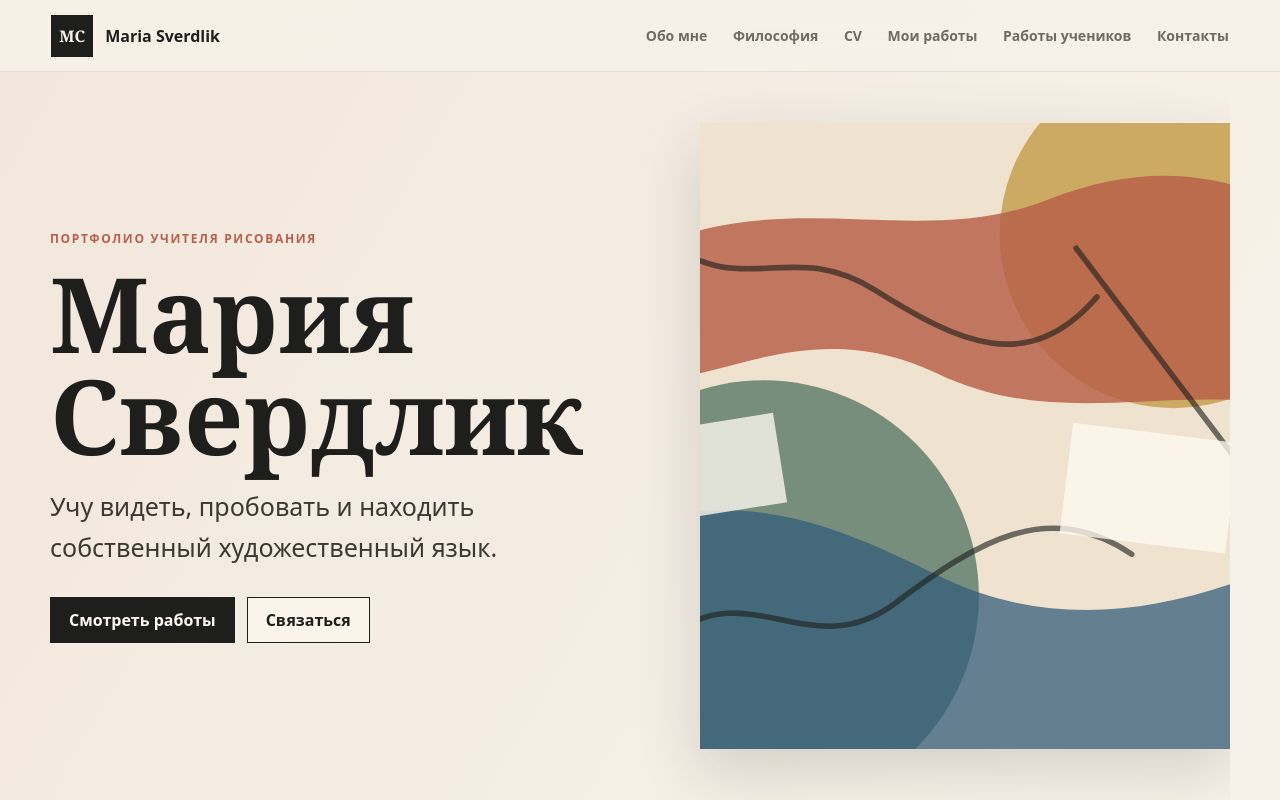
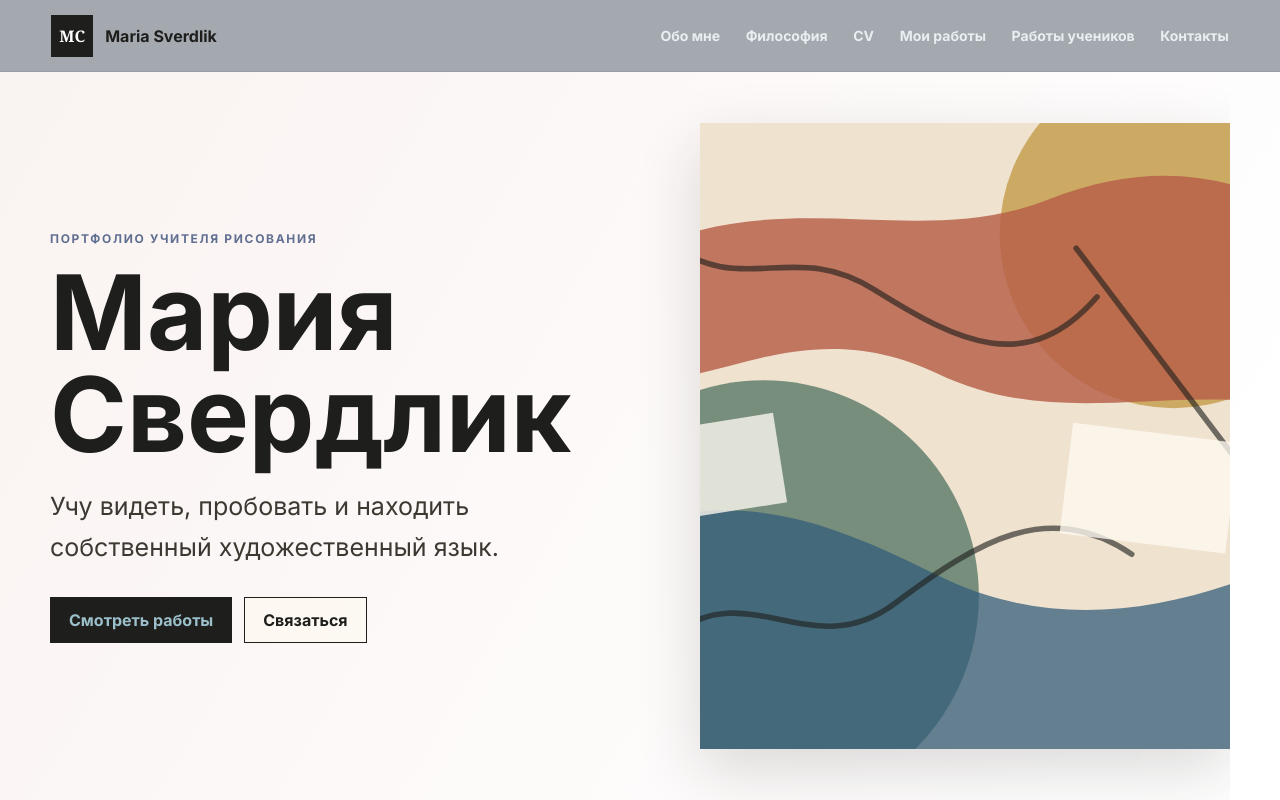
Before and after one commit to serdolik/maria_sverdlik, a plain HTML site: page index.html in a window 1280 px wide. Shown: the top 800 px of the page. Drawn offline with Linux system fonts and the light colour scheme.

Commit message:
Add files via upload

```diff
--- a/index.html
+++ b/index.html
@@ -8,6 +8,9 @@
       name="description"
       data-content-meta="description"
     >
+    <link rel="preconnect" href="https://fonts.googleapis.com">
+    <link rel="preconnect" href="https://fonts.gstatic.com" crossorigin>
+    <link href="https://fonts.googleapis.com/css2?family=Inter:wght@400;500;700&display=swap" rel="stylesheet">
     <link rel="stylesheet" href="styles.css?v=6">
   </head>
   <body>
--- a/styles.css
+++ b/styles.css
@@ -1,16 +1,16 @@
 :root {
-  --paper: #f7f2e9;
-  --paper-soft: #fffaf1;
+  --paper: #ffffff;
+  --paper-soft: #9bc0cb;
   --ink: #1e1f1c;
-  --muted: #716b62;
+  --muted: #E8EEF2;
   --line: rgba(30, 31, 28, 0.14);
-  --clay: #b85f49;
+  --clay: #606F91;
   --moss: #496e5b;
   --ochre: #c49a45;
   --blue: #345c7a;
   --shadow: 0 22px 60px rgba(36, 29, 22, 0.16);
   --header-height: 72px;
-  font-family: system-ui, -apple-system, BlinkMacSystemFont, "Segoe UI", sans-serif;
+  font-family: 'Inter', -apple-system, BlinkMacSystemFont, "Segoe UI", Roboto, Helvetica, Arial, sans-serif;
   color: var(--ink);
   background: var(--paper);
 }
@@ -63,7 +63,7 @@ textarea {
   justify-content: space-between;
   padding: 0 clamp(18px, 4vw, 56px);
   border-bottom: 1px solid rgba(30, 31, 28, 0.08);
-  background: rgba(247, 242, 233, 0.82);
+  background: #A4A9B0;
   backdrop-filter: blur(18px);
 }
 
@@ -112,7 +112,7 @@ textarea {
   height: 44px;
   padding: 0;
   border: 1px solid var(--line);
-  background: rgba(255, 250, 241, 0.8);
+  background: rgba(209, 232, 241, 0.8);
 }
 
 .nav-toggle span {
@@ -179,7 +179,7 @@ p {
 
 h1,
 h2 {
-  font-family: Georgia, "Times New Roman", serif;
+  font-weight: 700;
   line-height: 0.98;
   letter-spacing: 0;
 }
```
